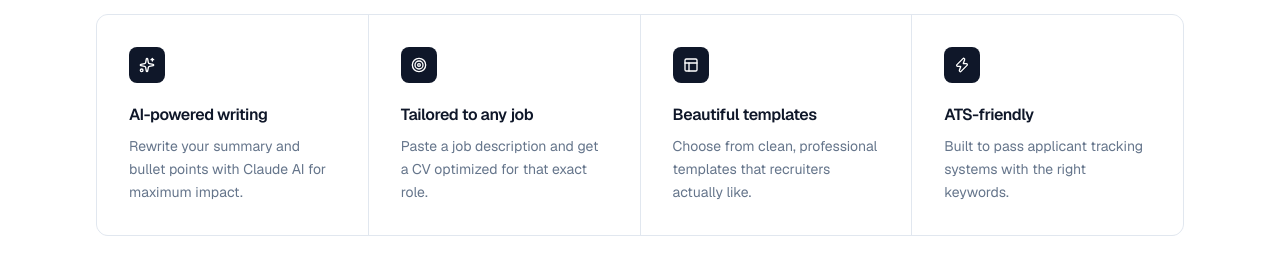
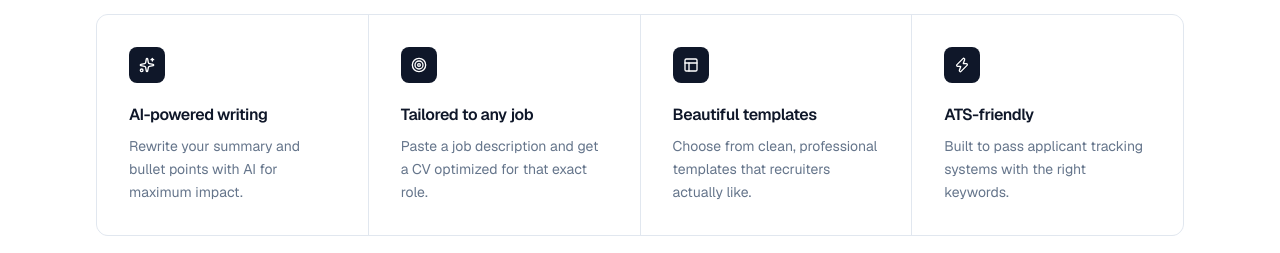
Before and after one commit to teslyym/Resumr, a React (Vite) app in the folder client/: page / in a window 1280 px wide. Shown: the part 1320-1573 px from the top of the page. Built offline with nearby package versions, Linux system fonts and the light colour scheme; no server answers.

Commit message:
update AI description in Home component for clarity

```diff
--- a/client/src/pages/Home.jsx
+++ b/client/src/pages/Home.jsx
@@ -17,7 +17,7 @@ const features = [
     icon: Sparkles,
     title: "AI-powered writing",
     description:
-      "Rewrite your summary and bullet points with Claude AI for maximum impact.",
+      "Rewrite your summary and bullet points with AI for maximum impact.",
   },
   {
     icon: Target,
```
